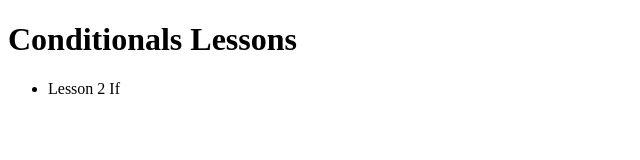
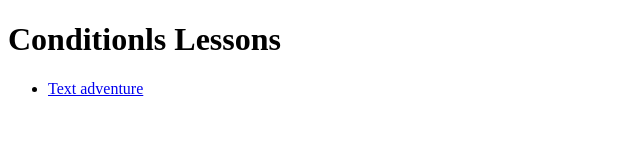
Before and after one commit to Dillonzz/Dillonzz.github.io, a plain HTML site: page U5_Conditionals/conditionals.html in a window 1280 px wide. Shown: the whole page, without its empty margins (0-640 px from the left). Drawn offline with Linux system fonts and the light colour scheme.

Commit message:
Update conditionals.html

```diff
--- a/U5_Conditionals/conditionals.html
+++ b/U5_Conditionals/conditionals.html
@@ -7,9 +7,11 @@
     <title>Document</title>
 </head>
 <body>
-    <h1>Conditionals Lessons</h1>
+    <h1>Conditionls Lessons</h1>
     <ul>
-        <li>Lesson 2 If</li>
+        <li>
+            <a href="/conditionals/text adventure/text_adventure.html">Text adventure</a>
+        </li>
     </ul>
 </body>
 </html>
```
